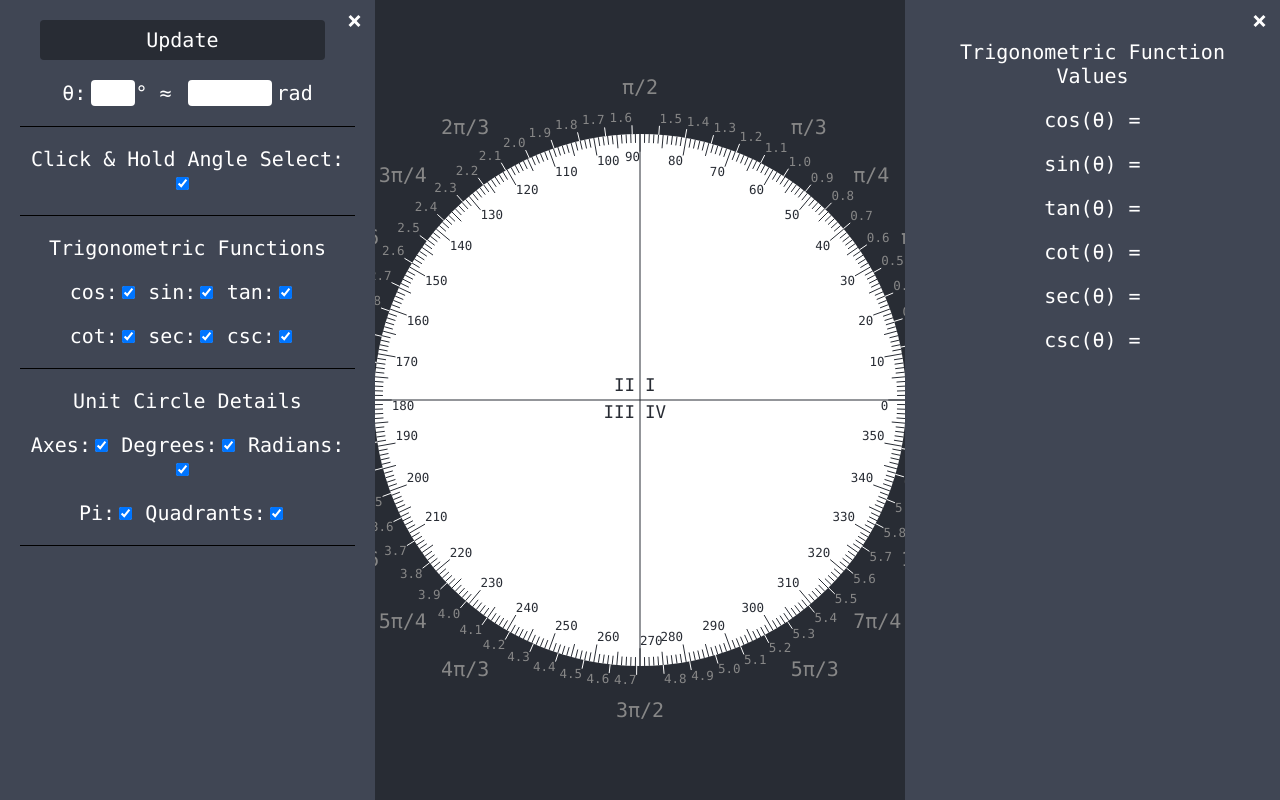
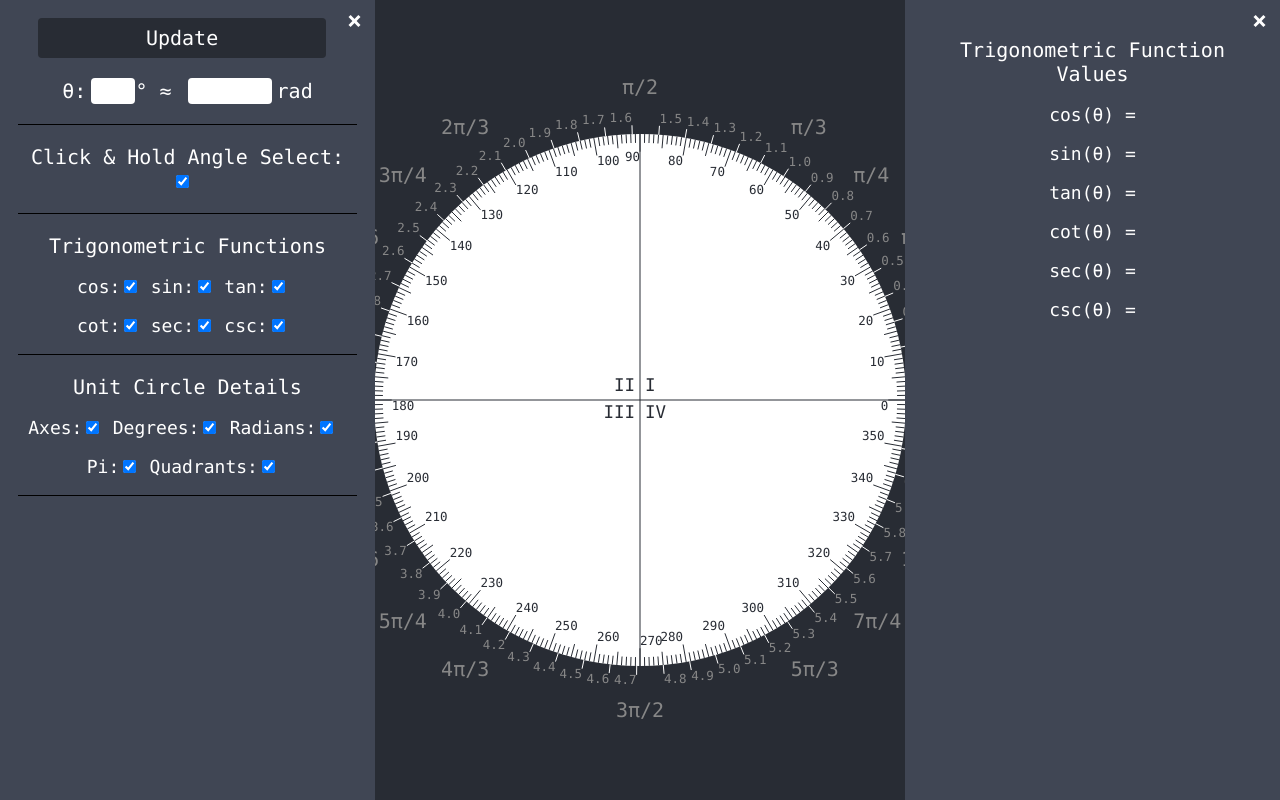
Before and after one commit to conwayjw97/Trig-Assist, a React (Create React App) app: page / in a window 1280 px wide. Built offline with nearby package versions, Linux system fonts and the light colour scheme.

Commit message:
Font tweak

```diff
--- a/src/components/Menu.css
+++ b/src/components/Menu.css
@@ -48,7 +48,7 @@ Note: Beware of modifying this element as it can break the animations - you shou
 /* General sidebar styles */
 .bm-menu {
   background: rgb(64, 70, 84);
-  font: 20px Consolas;
+  font: 18px Consolas;
   padding: 1em 1em 0;
 }
 
@@ -102,6 +102,10 @@ label.underlined {
   border-bottom: 1px solid black;
 }
 
+label.large-print {
+  font: 20px Consolas;
+}
+
 /* Text Fields */
 input[type=text] {
   height: 100%;
--- a/src/components/settings_menu/SettingsMenu.js
+++ b/src/components/settings_menu/SettingsMenu.js
@@ -6,18 +6,18 @@ function SettingsMenu(props) {
   return (
     <Menu noOverlay disableAutoFocus isOpen width={375}>
       <button onClick={props.handleUpdateClicked} className="wide-button">Update</button>
-      <label className="centered underlined" style={{padding: "1em 0"}}>
+      <label className="centered large-print underlined" style={{padding: "1em 0"}}>
           θ:
           <input type="text" style={{marginLeft: "0.25em"}} value={props.degreeAngle} onChange={props.handleDegreeAngleChange} className="small-input" />
           ° ≈
           <input type="text" style={{marginLeft: "0.8em", marginRight: "0.25em"}} value={props.radianAngle} onChange={props.handleRadianAngleChange} className="medium-input" />
           rad
       </label>
-      <label className="centered underlined" style={{padding: "1em 0"}}>
+      <label className="centered large-print underlined" style={{padding: "1em 0"}}>
           Click & Hold Angle Select:
           <input id="hold-click-checkbox" type="checkbox" defaultChecked onChange={props.handleAngleSelectionChange} />
       </label>
-      <label className="centered">
+      <label className="centered large-print">
           Trigonometric Functions
       </label>
       <label className="centered">
@@ -36,7 +36,7 @@ function SettingsMenu(props) {
           csc:
           <input id="csc-checkbox" type="checkbox" defaultChecked onChange={props.handleTrigSelectionChange} />
       </label>
-      <label className="centered">
+      <label className="centered large-print">
           Unit Circle Details
       </label>
       <label className="centered">
@@ -47,7 +47,7 @@ function SettingsMenu(props) {
           Radians:
           <input id="radian-checkbox" type="checkbox" defaultChecked onChange={props.handleCircleDetailChange} />
       </label>
-      <label className="centered underlined"style={{paddingBottom: "1em"}}>
+      <label className="centered small-print underlined"style={{paddingBottom: "1em"}}>
           Pi:
           <input id="pi-checkbox" type="checkbox" defaultChecked onChange={props.handleCircleDetailChange} />
           Quadrants:
--- a/src/components/values_menu/ValuesMenu.js
+++ b/src/components/values_menu/ValuesMenu.js
@@ -5,7 +5,7 @@ import "../Menu.css";
 function ValuesMenu(props) {
   return (
     <Menu right noOverlay disableAutoFocus isOpen width={375}>
-      <label className="centered">
+      <label className="centered large-print">
           Trigonometric Function Values
       </label>
       <label className="centered">
```
